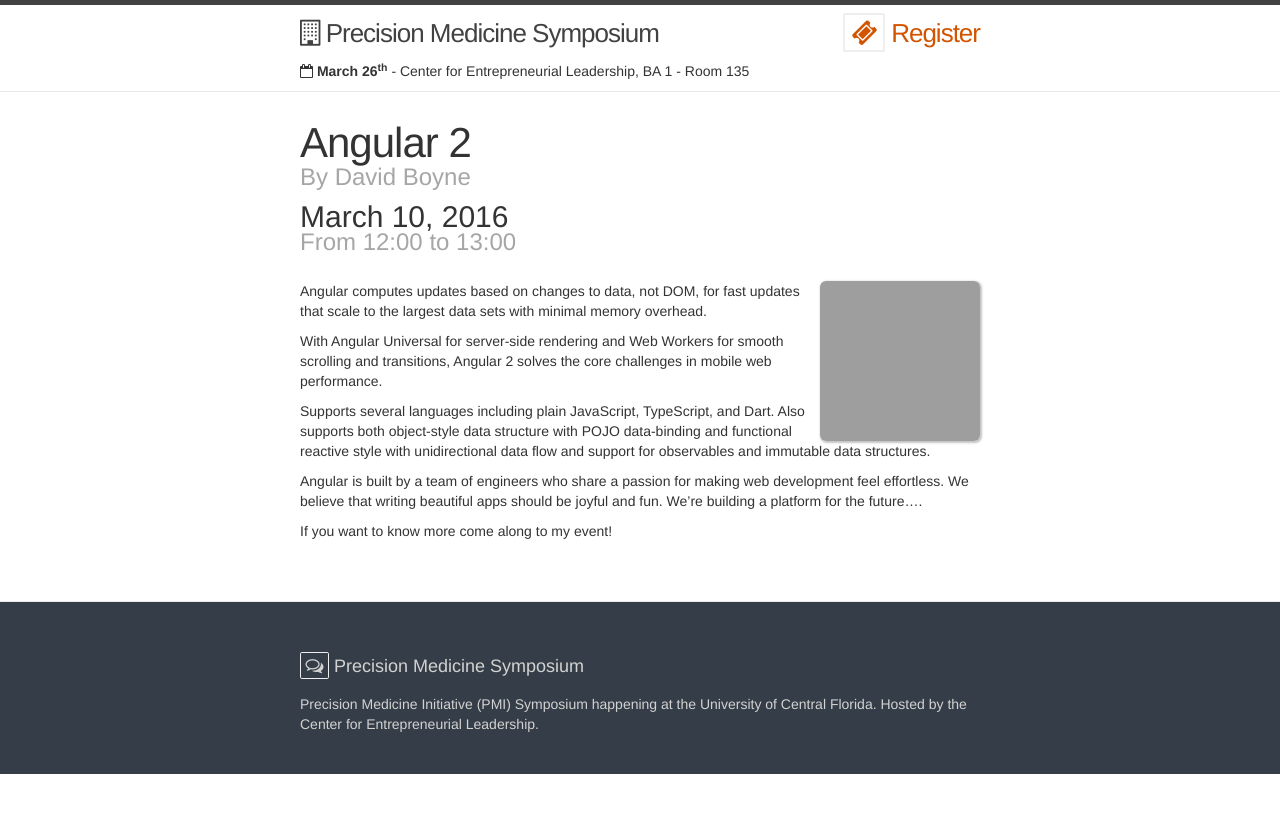
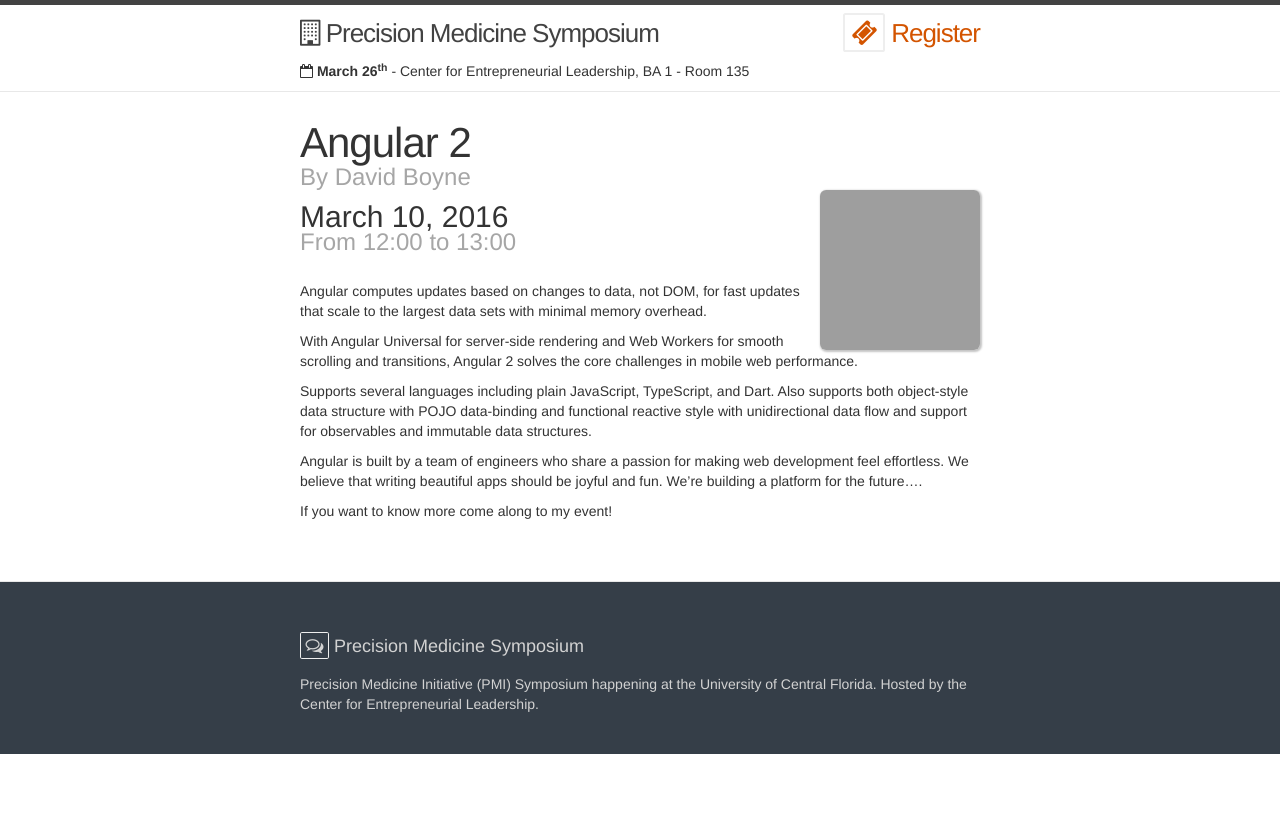
Before and after one commit to dhillonv10/pmi, a Jekyll site: the page built from _posts/2016-03-10-angular-2.md, in a window 1280 px wide. Shown: the top 813 px of the page. Built offline with Jekyll 4.4.1, drawn with Linux system fonts in a browser that asks for light colours; nearby versions of some CDN libraries; grey boxes are pictures that could not be loaded.

```diff
--- a/_layouts/post.html
+++ b/_layouts/post.html
@@ -11,13 +11,14 @@
     {% if organiser.photo %}
         <h3 class="post-organisers-name">By {{organiser.name}}</h3>
     {% endif %}
+
+    {% if organiser.photo %}
+      <div class="author" style="background-image:url({{organiser.photo}});"></div>
+    {% endif %}
+
     <h2 class="post-date"><time datetime="{{ page.date | date_to_xmlschema }}" itemprop="datePublished">{{ page.date | date: "%B %-d, %Y" }}</time>{% if page.author %} • <span itemprop="author" itemscope itemtype="http://schema.org/Person"><span itemprop="name">{{ page.author }}</span></span>{% endif %}</h2>
     <h3 class="post-time">From {{ page.start_time}} to {{page.end_time }}</h3>
   </header>
-
-  {% if organiser.photo %}
-    <div class="author" style="background-image:url({{organiser.photo}});"></div>
-  {% endif %}
 
     <div class="post-content" itemprop="articleBody">
     {{ content }}
```
